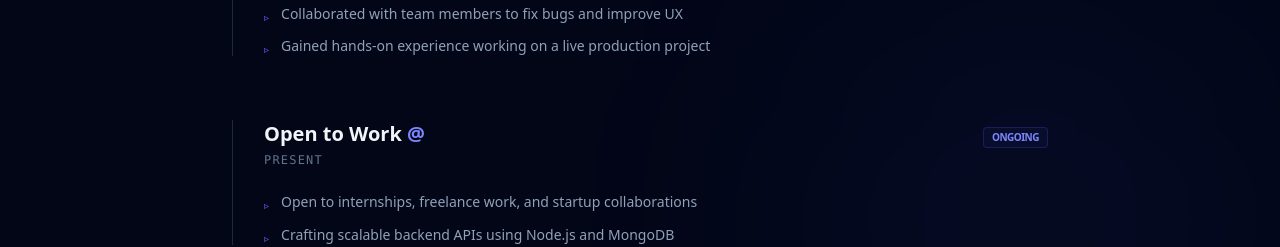
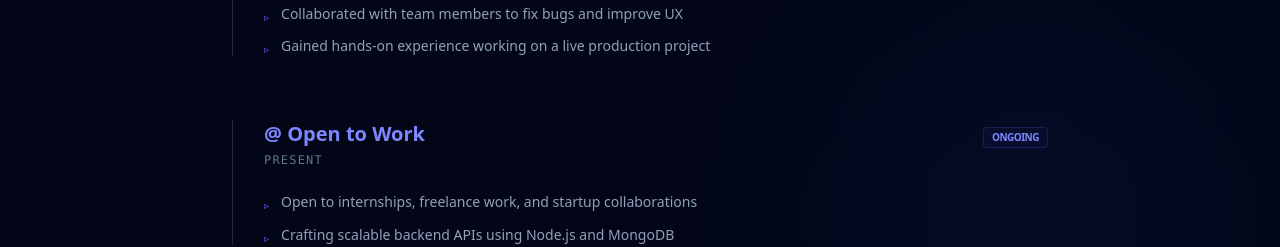
Before and after one commit to droidDev-Ak/Portfolio_new, a React (Vite) app: page / in a window 1280 px wide. Shown: the part 2980-3227 px from the top of the page. Built offline with nearby package versions, Linux system fonts and the light colour scheme.

Commit message:
experience change2

```diff
--- a/src/Components/Experience.jsx
+++ b/src/Components/Experience.jsx
@@ -14,8 +14,8 @@ const experiences = [
     status: "Completed",
   },
   {
-    company: "",
-    role: "Open to Work",
+    company: "Open to Work",
+    role: "",
     duration: "Present",
     description: "",
     points: [
```
